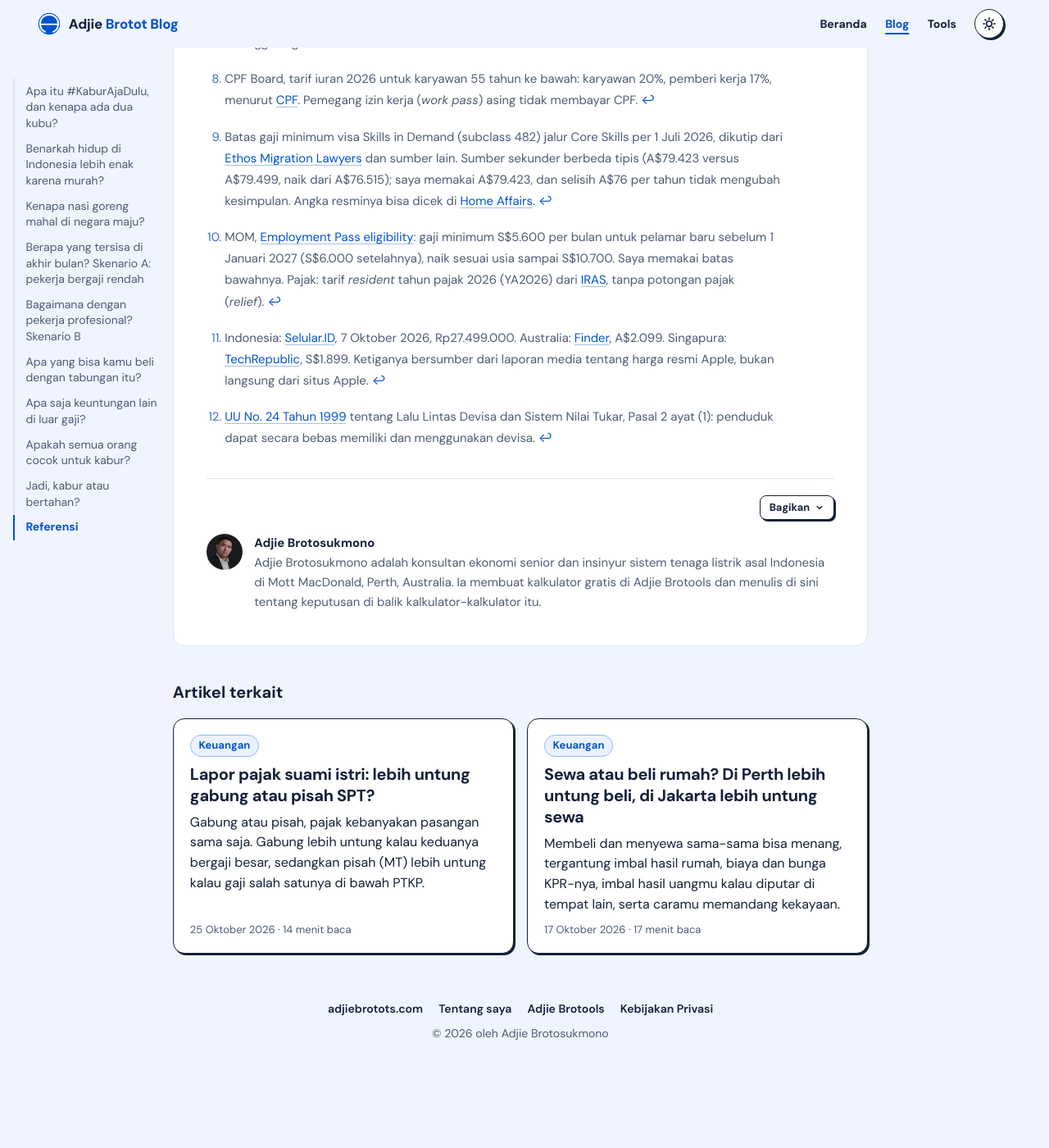
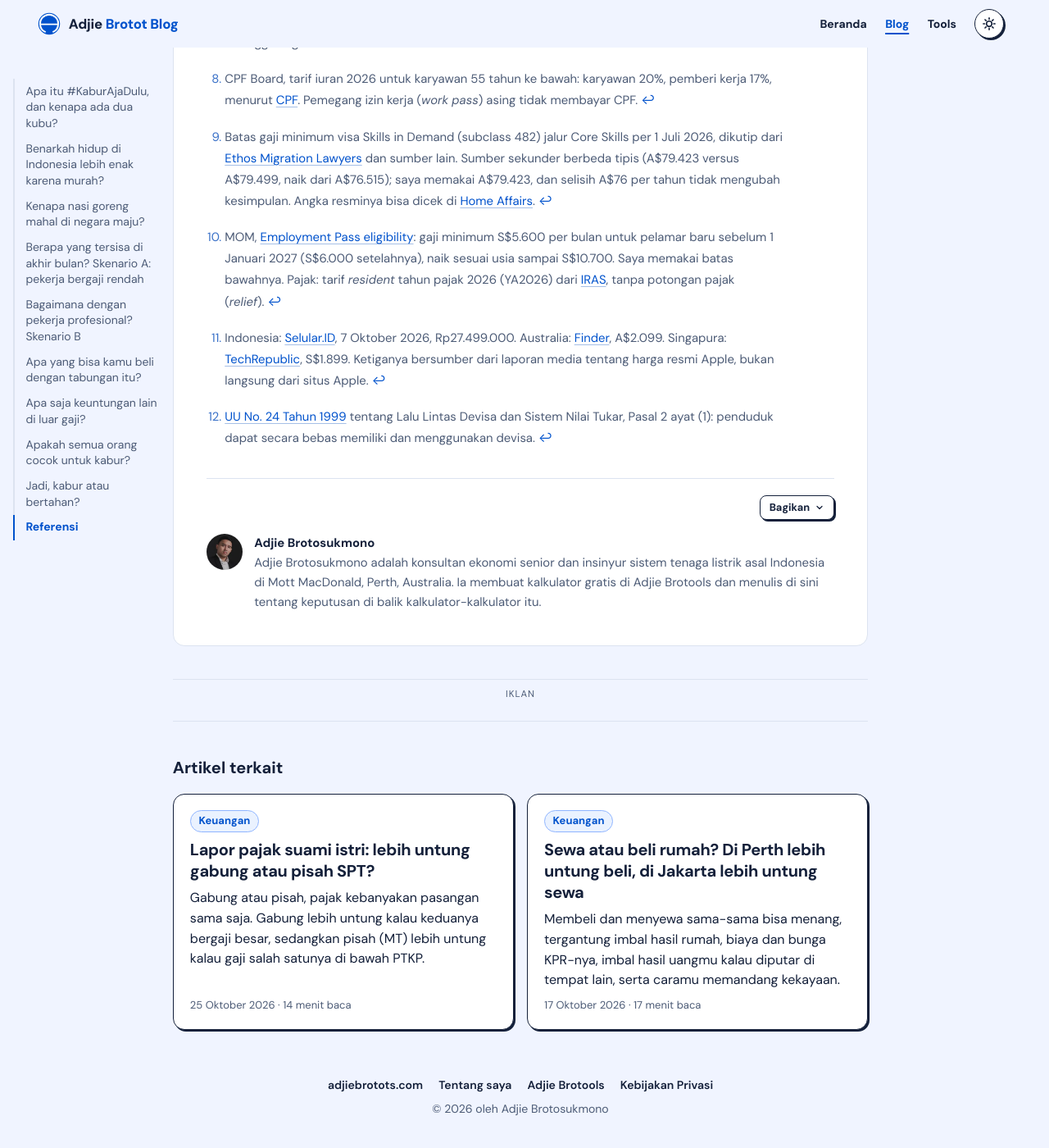
Before and after one commit to adjiebrotot/blog, a Jekyll site: the page built from id/_posts/2026-10-25-kabur-aja-dulu.md, in a window 1280 px wide and 1400 px high, scrolled down 11493 px. Shown: the whole window at 82% size. Built offline with Jekyll 4.4.1, drawn with Linux system fonts in a browser that asks for light colours; before the commit the page ends 12800 px from its top, so only the background shows below that.

Commit message:
Ads: the blog's own in-article unit, and a multiplex after each post
- In-article units use the blog's own slot (In-article 2, 7068974137), so
  AdSense reports them apart from the tool site's.
- A multiplex (Multiplex 3, 6347753554) follows each post's author box, at
  least `tail` words after the last in-article unit, labelled and ruled off
  so it never reads as the related posts below it. `ads: false` turns it off
  with the in-article units.
- Ads are hidden in print.

Co-Authored-By: Claude Opus 5.5 <noreply@anthropic.com>
Claude-Session: https://claude.ai/code/session_01LjR4mgV92zTyuu5PRPk7Nn

```diff
--- a/_config.yml
+++ b/_config.yml
@@ -74,10 +74,15 @@ comments:
 # Google AdSense. The loader is in head.html; post.html places the in-article
 # unit between sections by word count (first after `first_after` words, then at
 # least `gap` words apart, never with fewer than `tail` words left, at most `max`
-# per post). A post opts out with `ads: false` in its front matter.
+# per post), and the multiplex unit once, after the post (so at least `tail`
+# words from the last in-article unit). A post opts out of both with `ads: false`
+# in its front matter. The slots are the blog's own (In-article 2, Multiplex 3),
+# so AdSense reports them apart from the tool site's; the map of every unit on
+# the three sites is in the tool repo's shared.css, above .ad-slot.
 adsense:
   client: ca-pub-8730116101825381
-  in_article_slot: "1433722275"
+  in_article_slot: "7068974137"
+  multiplex_slot: "6347753554"
   first_after: 500
   gap: 1000
   tail: 400
--- /dev/null
+++ b/_includes/ad-multiplex.html
@@ -0,0 +1,14 @@
+{%- comment -%}
+  The AdSense multiplex unit after the post, labelled so its grid of ads never
+  passes for the blog's own related posts. The loader script is in head.html.
+  Placed by post.html, never by hand.
+{%- endcomment -%}
+<aside class="ad-slot ad-end" aria-label="{{ t.ad_label }}">
+  <p class="ad-label">{{ t.ad_label }}</p>
+  <ins class="adsbygoogle"
+       style="display:block"
+       data-ad-format="autorelaxed"
+       data-ad-client="{{ site.adsense.client }}"
+       data-ad-slot="{{ site.adsense.multiplex_slot }}"></ins>
+  <script>(adsbygoogle = window.adsbygoogle || []).push({});</script>
+</aside>
--- a/_layouts/post.html
+++ b/_layouts/post.html
@@ -88,6 +88,11 @@ layout: default
   </footer>
 </article>
 
+{%- comment -%} The multiplex unit, once, after the post and its author box: away from the share buttons, and before the comments and related posts so it never sits among the blog's own cards. {%- endcomment -%}
+{%- if _ads_on and _ad.multiplex_slot %}
+{% include ad-multiplex.html %}
+{%- endif %}
+
 {%- comment -%} The same menu, floating at the right edge once the header's has scrolled away (blog.js). {%- endcomment %}
 <div class="share-float">{% include share.html n=3 cat=_cat_label %}</div>
 {% include share-dialog.html %}
--- a/assets/css/blog.css
+++ b/assets/css/blog.css
@@ -285,6 +285,12 @@ main { padding: 1rem 0 3rem; }
 .prose .ad-label { margin: 0 0 0.5rem; color: var(--muted); font-size: 0.72rem; letter-spacing: 0.08em; text-transform: uppercase; text-align: center; }
 .prose .ad-slot:has(ins[data-ad-status="unfilled"]) { display: none; }
 
+/* The multiplex after the post (_includes/ad-multiplex.html): the same label and
+   rules, at the width of the comments and related posts below it. */
+.ad-end { max-width: calc(var(--measure) + 5rem); margin: 2.5rem auto 0; padding: 0.6rem 0 0.9rem; border-block: 1px solid var(--border); }
+.ad-end .ad-label { margin: 0 0 0.5rem; color: var(--muted); font-size: 0.72rem; letter-spacing: 0.08em; text-transform: uppercase; text-align: center; }
+.ad-end:has(ins[data-ad-status="unfilled"]) { display: none; }
+
 /* Callouts: <div class="note">…</div> or {: .note} / {: .warning} on a paragraph. */
 /* Set apart by a field of tone, not an outline. */
 .prose .note, .prose .tldr, .prose .warning {
@@ -550,7 +556,7 @@ a.btn-primary { color: var(--text-inv); }
 }
 
 @media print {
-  .site-header, .cat-nav, .home-intro, .site-footer, .related, .comments, .breadcrumbs, .also-in, .code-copy, .toc-rail, .read-bar, .post-actions, .share-float, .poster-overlay { display: none; }
+  .site-header, .cat-nav, .home-intro, .site-footer, .related, .comments, .ad-slot, .breadcrumbs, .also-in, .code-copy, .toc-rail, .read-bar, .post-actions, .share-float, .poster-overlay { display: none; }
   body { background: #fff; color: #000; }
   .post { box-shadow: none; border: 0; padding: 0; }
 }
```
